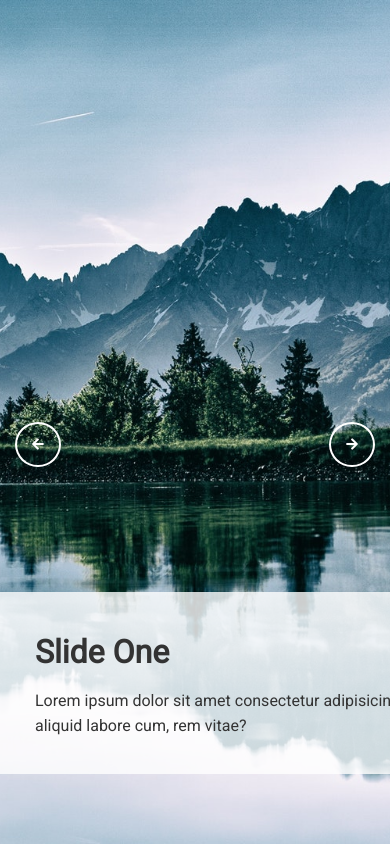
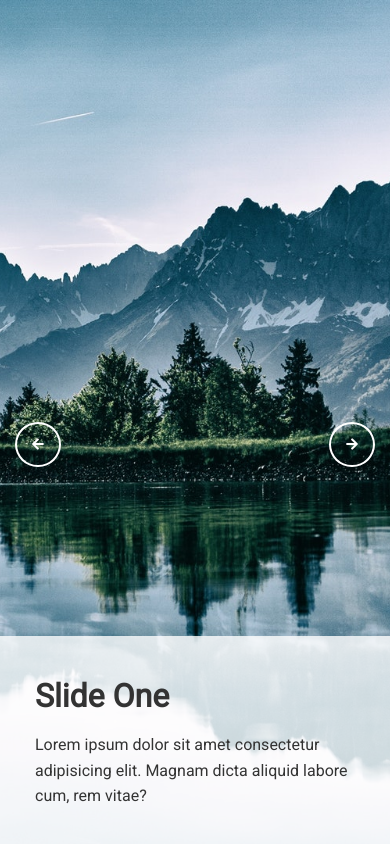
Before and after one commit to edjunma/fullscreen-image-slider, a plain HTML site: page index.html in a window 390 px wide. Drawn offline with Linux system fonts and the light colour scheme.

Commit message:
Added media queries for responsiveness

```diff
--- a/style.css
+++ b/style.css
@@ -82,6 +82,18 @@ body {
   color: #333;
 }
 
+@media (max-width: 500px) {
+  .slide .content {
+    bottom: -300px;
+    left: 0;
+    width: 100%;
+  }
+
+  .slide.current .content {
+    transform: translateY(-300px);
+  }
+}
+
 /* Background Images */
 .slide:first-child {
   background: url("./images/photo1.jpg") no-repeat center center/cover;
```
